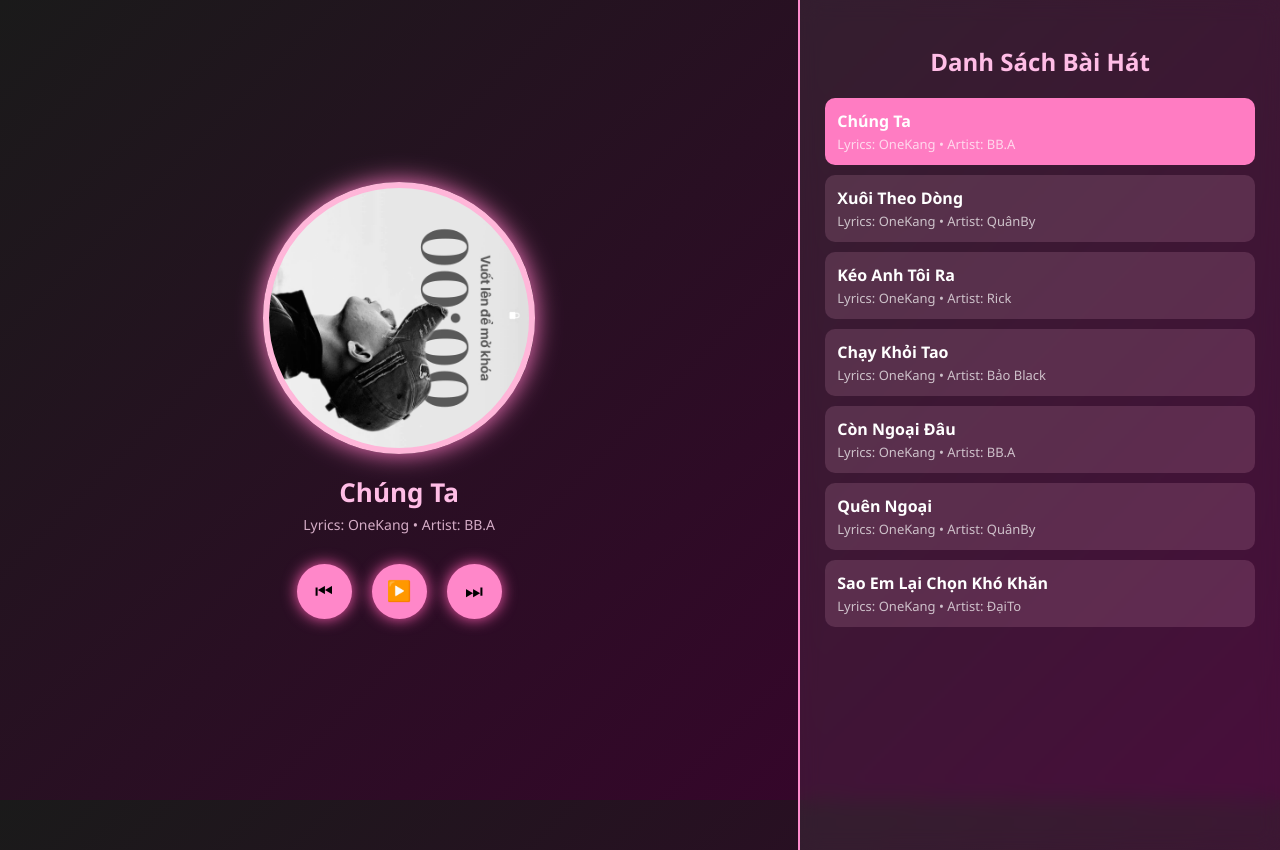
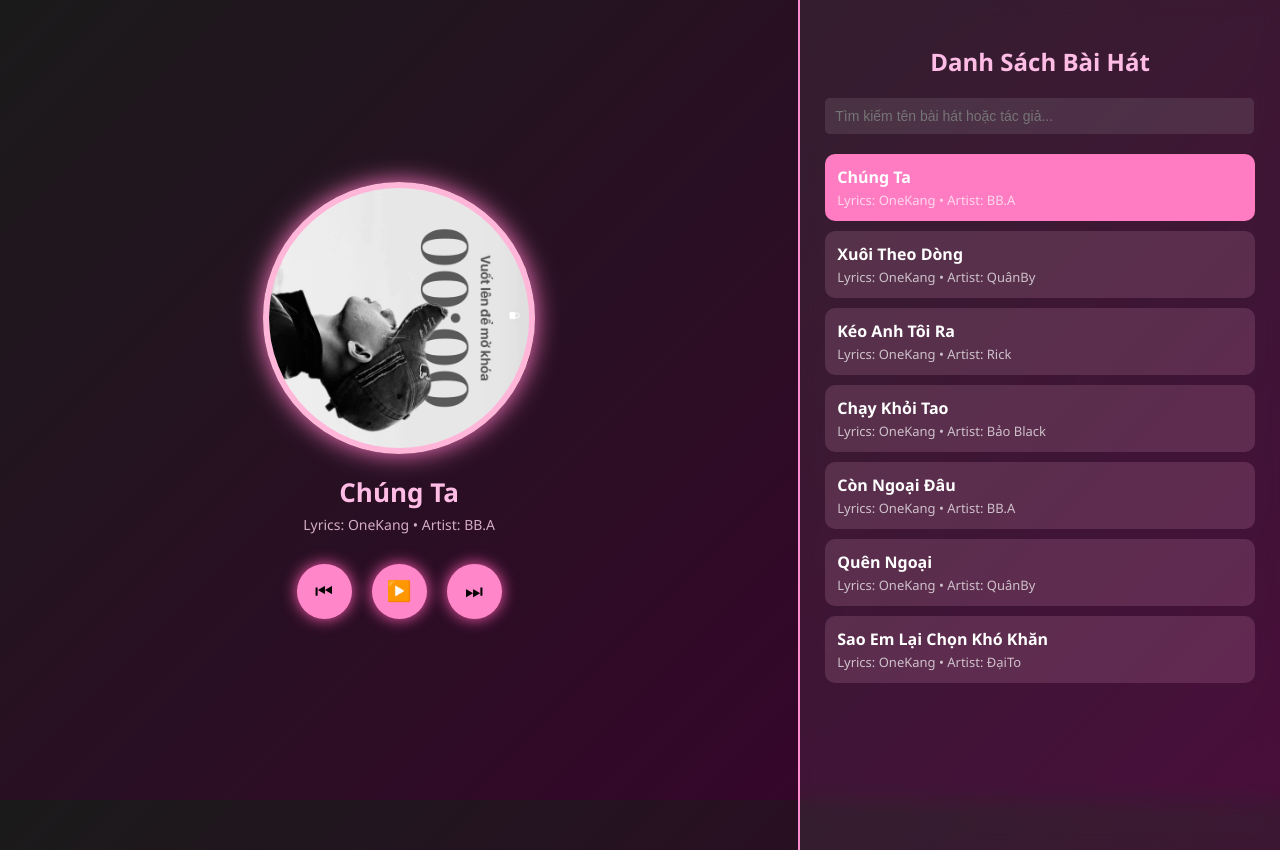
Before and after one commit to huukhanh2612/kangthy, a plain HTML site: page nhac.html in a window 1280 px wide. Drawn offline with Linux system fonts and the light colour scheme.

Commit message:
Implement song filtering feature
Added a search input to filter songs by title or author.

```diff
--- a/nhac.html
+++ b/nhac.html
@@ -138,7 +138,6 @@
 
 <body>
 
-<!-- LEFT PANEL -->
 <div class="left-panel" id="playerArea">
 
     <div class="disc-container" id="disc"></div>
@@ -154,9 +153,18 @@
 
 </div>
 
-<!-- RIGHT PANEL PLAYLIST -->
 <div class="playlist" id="playlist">
     <h2>Danh Sách Bài Hát</h2>
+    <input type="text" id="searchInput" placeholder="Tìm kiếm tên bài hát hoặc tác giả..." onkeyup="filterSongs()" style="
+        width: 95%;
+        padding: 10px;
+        margin-bottom: 20px;
+        border: none;
+        border-radius: 5px;
+        background: rgba(255, 255, 255, 0.1);
+        color: white;
+        font-size: 14px;
+    ">
 </div>
 
 <audio id="audio"></audio>
@@ -179,6 +187,24 @@ const songTitle = document.getElementById("songTitle");
 const songDesc = document.getElementById("songDesc");
 const playerArea = document.getElementById("playerArea");
 const playlistEl = document.getElementById("playlist");
+
+// Hàm lọc bài hát theo tiêu đề hoặc tác giả (Hàm mới được thêm)
+function filterSongs() {
+    const input = document.getElementById("searchInput").value.toLowerCase();
+    const songItems = document.querySelectorAll(".song-item");
+
+    songItems.forEach((item, index) => {
+        const songData = songs[index];
+        // Lấy tiêu đề và mô tả (desc) để tìm kiếm
+        const textToSearch = (songData.title + " " + songData.desc).toLowerCase();
+
+        if (textToSearch.includes(input)) {
+            item.style.display = ""; // Hiển thị
+        } else {
+            item.style.display = "none"; // Ẩn
+        }
+    });
+}
 
 function loadSong(index) {
     currentSong = index;
```
